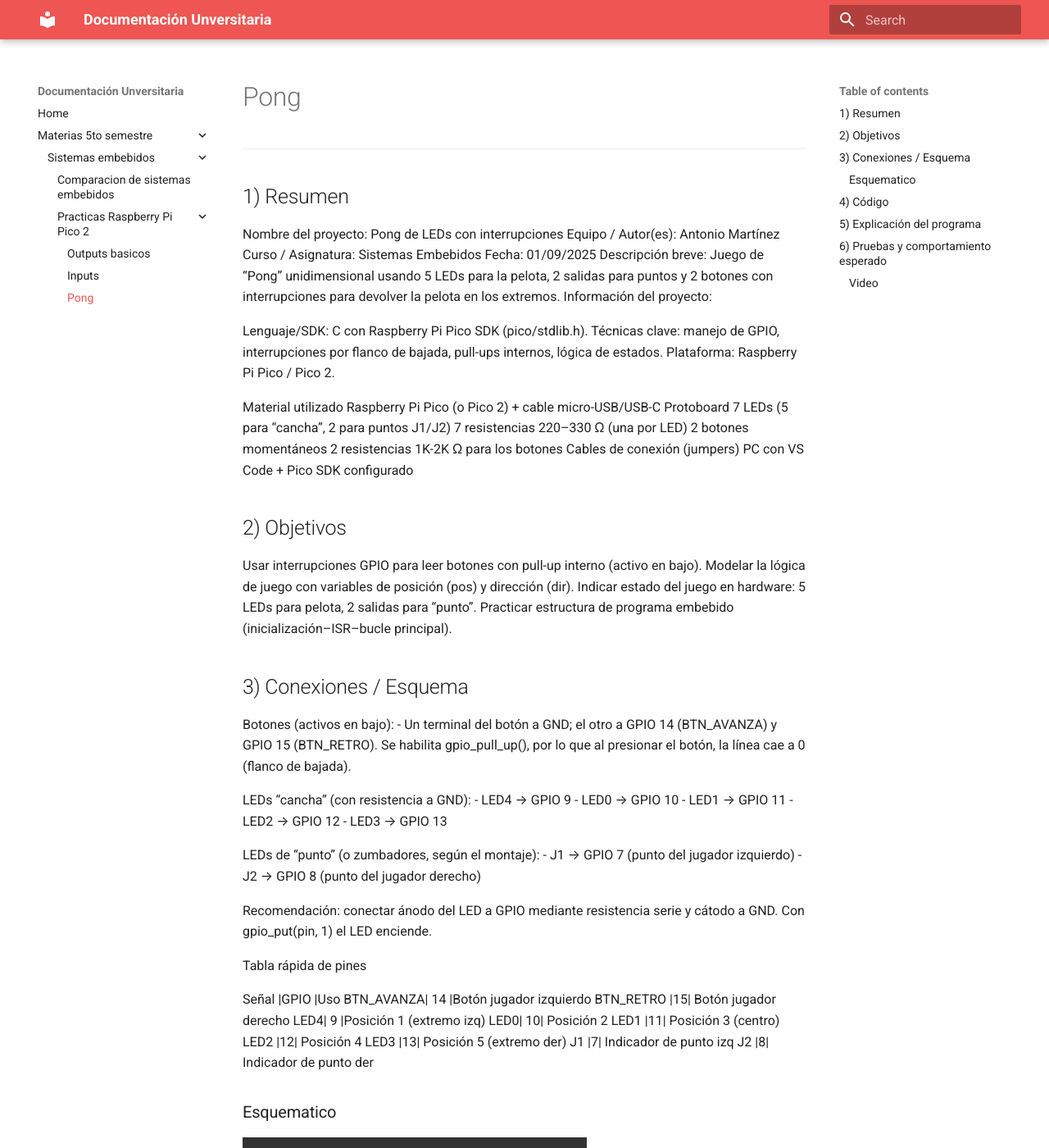
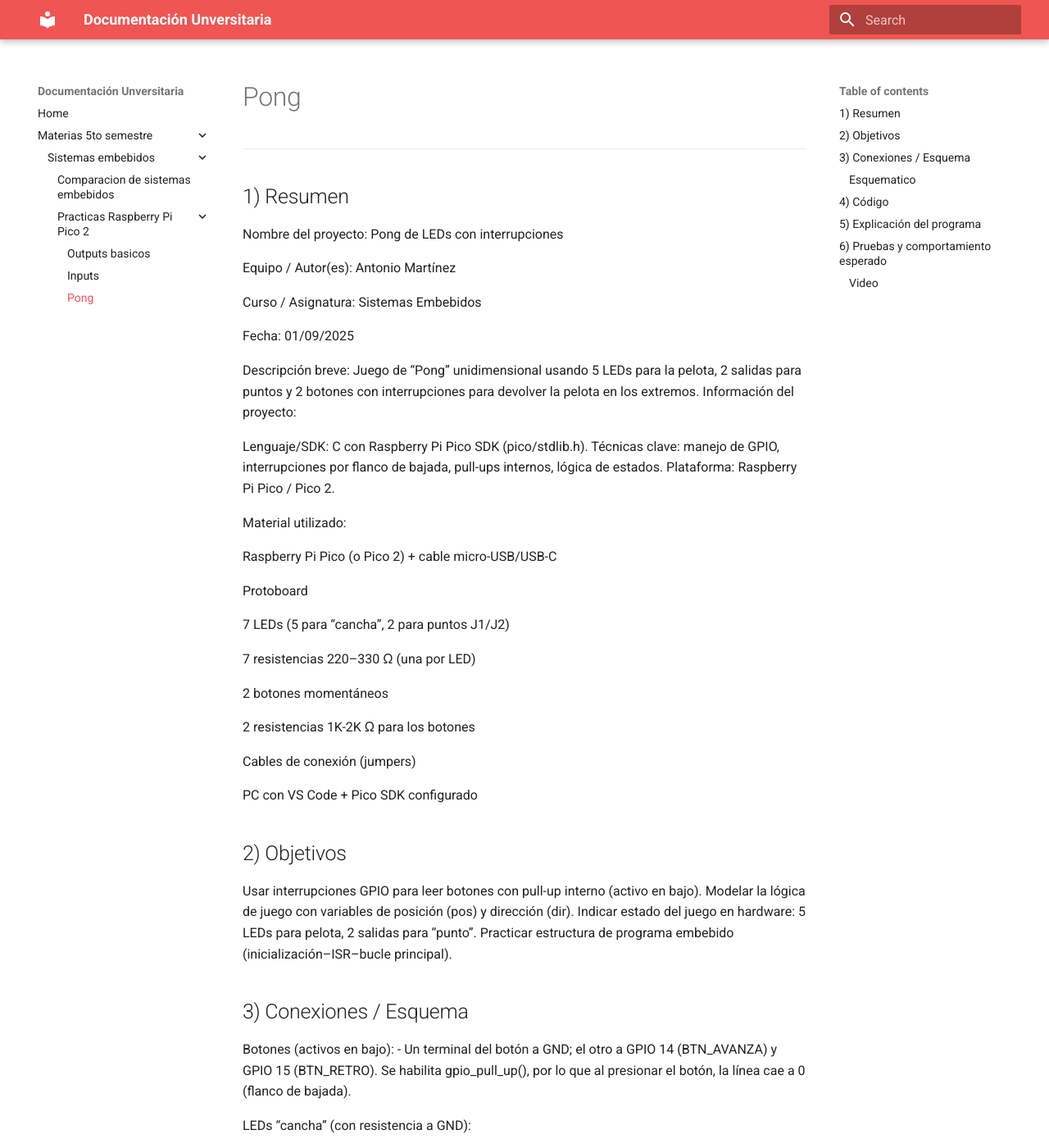
Before and after one commit to ZAFK28/PortafolioZarate, an MkDocs documentation site: the page built from docs/Pong.md, in a window 1280 px wide and 1400 px high. Shown: the whole window at 82% size. Built offline with MkDocs 1.6.1 and Material for MkDocs 9.7.7, drawn with Linux system fonts in a browser that asks for light colours; some of the changed text lies outside the part shown.

Commit message:
Actualizacion

```diff
--- a/docs/Pong.md
+++ b/docs/Pong.md
@@ -2,24 +2,37 @@
 ---
 ## 1) Resumen
 Nombre del proyecto: Pong de LEDs con interrupciones
+
 Equipo / Autor(es): Antonio Martínez
+
 Curso / Asignatura: Sistemas Embebidos
+
 Fecha: 01/09/2025
-Descripción breve: Juego de “Pong” unidimensional usando 5 LEDs para la pelota, 2 salidas para puntos y 2 botones con interrupciones para devolver la pelota en los extremos.
+
+Descripción breve: Juego de “Pong” unidimensional usando 5 LEDs para la pelota, 2 salidas para puntos y 2
+botones con interrupciones para devolver la pelota en los extremos.
 Información del proyecto:
 
 Lenguaje/SDK: C con Raspberry Pi Pico SDK (pico/stdlib.h).
 Técnicas clave: manejo de GPIO, interrupciones por flanco de bajada, pull-ups internos, lógica de estados.
 Plataforma: Raspberry Pi Pico / Pico 2.
 
-Material utilizado
+Material utilizado:
+
 Raspberry Pi Pico (o Pico 2) + cable micro-USB/USB-C
+
 Protoboard
+
 7 LEDs (5 para “cancha”, 2 para puntos J1/J2)
+
 7 resistencias 220–330 Ω (una por LED)
+
 2 botones momentáneos
+
 2 resistencias 1K-2K Ω para los botones
+
 Cables de conexión (jumpers)
+
 PC con VS Code + Pico SDK configurado
 ## 2) Objetivos
 Usar interrupciones GPIO para leer botones con pull-up interno (activo en bajo).
@@ -31,30 +44,37 @@ Botones (activos en bajo):
 - Un terminal del botón a GND; el otro a GPIO 14 (BTN_AVANZA) y GPIO 15 (BTN_RETRO). Se habilita gpio_pull_up(), por lo que al presionar el botón, la línea cae a 0 (flanco de bajada).
 
 LEDs “cancha” (con resistencia a GND):
+
 - LED4 → GPIO 9
+
 - LED0 → GPIO 10
+
 - LED1 → GPIO 11
+
 - LED2 → GPIO 12
+
 - LED3 → GPIO 13
 
 LEDs de “punto” (o zumbadores, según el montaje):
+
 - J1 → GPIO 7 (punto del jugador izquierdo)
+
 - J2 → GPIO 8 (punto del jugador derecho)
 
 Recomendación: conectar ánodo del LED a GPIO mediante resistencia serie y cátodo a GND. Con gpio_put(pin, 1) el LED enciende.
 
 Tabla rápida de pines
 
-Señal	|GPIO	|Uso
-BTN_AVANZA|	14	|Botón jugador izquierdo
-BTN_RETRO	|15|	Botón jugador derecho
-LED4|	9	|Posición 1 (extremo izq)
-LED0|	10|	Posición 2
-LED1	|11|	Posición 3 (centro)
-LED2	|12|	Posición 4
-LED3	|13|	Posición 5 (extremo der)
-J1	|7|	Indicador de punto izq
-J2	|8|	Indicador de punto der
+|Señal	|GPIO	|Uso|
+|BTN_AVANZA|	14	|Botón jugador izquierdo|
+|BTN_RETRO	|15|	Botón jugador derecho|
+|LED4|	9	|Posición 1 (extremo izq)|
+|LED0|	10|	Posición 2|
+|LED1	|11|	Posición 3 (centro)|
+|LED2	|12|	Posición 4|
+|LED3	|13|	Posición 5 (extremo der)|
+|J1	|7|	Indicador de punto izq|
+|J2	|8|	Indicador de punto der|
 ### Esquematico
 <img src="../recursos/imgs/pong.png" alt="Diagrama del sistema" width="420">
 ## 4) Código
```
